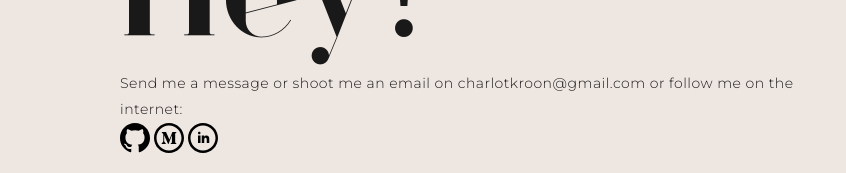
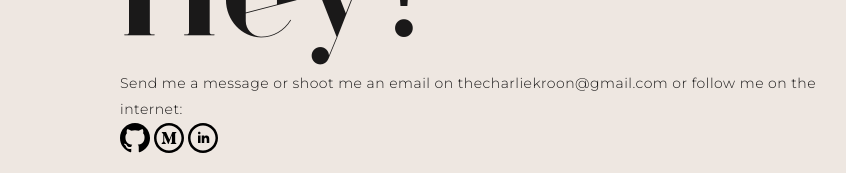
Before and after one commit to charliekroon/portfolio, a Next.js app: page /contact in a window 1280 px wide. Shown: the part 284-457 px from the top of the page, without its empty margins (8-854 px from the left). Built offline with nearby package versions, Linux system fonts and the light colour scheme.

Commit message:
Modify email

```diff
--- a/pages/about.tsx
+++ b/pages/about.tsx
@@ -33,7 +33,7 @@ export default function About() {
 					<br />
 					TailwindCSS / Styled Components
 				</SkillsComponent>
-				<a href="https://drive.google.com/file/d/1PoT4Rq8lS5fk9CzztGtbQDDR30R-UF6G/view?usp=share_link" target="_blank" rel="noopener noreferrer">
+				<a href="https://drive.google.com/file/d/1Q3PoO2p0EHimg5uGp6j16kZWzaubzLJ5/view?usp=sharing" target="_blank" rel="noopener noreferrer">
 					<ButtonComponent>My CV</ButtonComponent>
 				</a>
 			</MainComponent>
--- a/pages/contact.tsx
+++ b/pages/contact.tsx
@@ -14,7 +14,7 @@ export default function Contact() {
 			<MenuBar />
 			<MainComponent>
 				<TitleComponent>Hey!</TitleComponent>
-				<TextComponent>Send me a message or shoot me an email on charlotkroon@gmail.com or follow me on the internet:</TextComponent>
+				<TextComponent>Send me a message or shoot me an email on thecharliekroon@gmail.com or follow me on the internet:</TextComponent>
 				<IconBar />
 			</MainComponent>
 		</>
```
